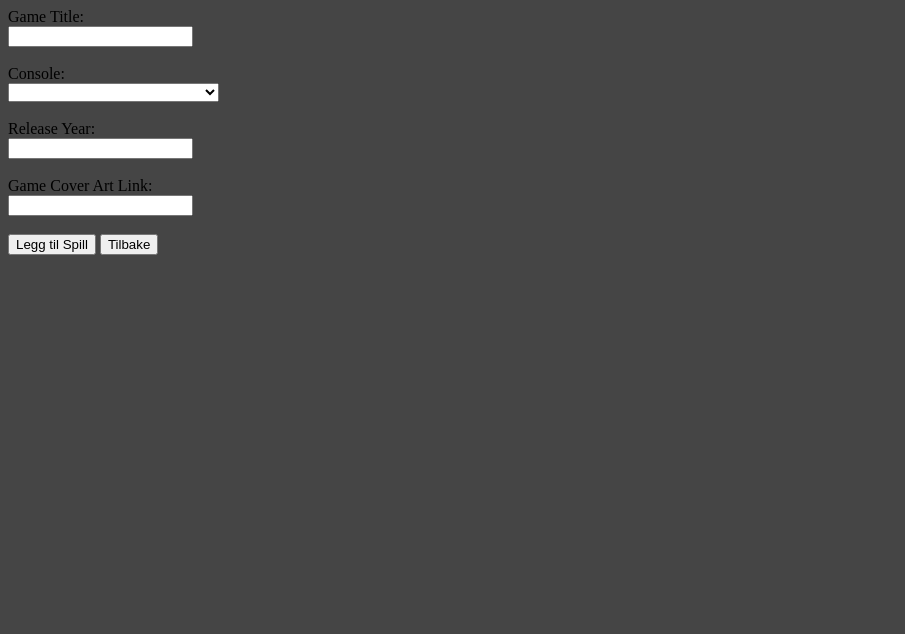
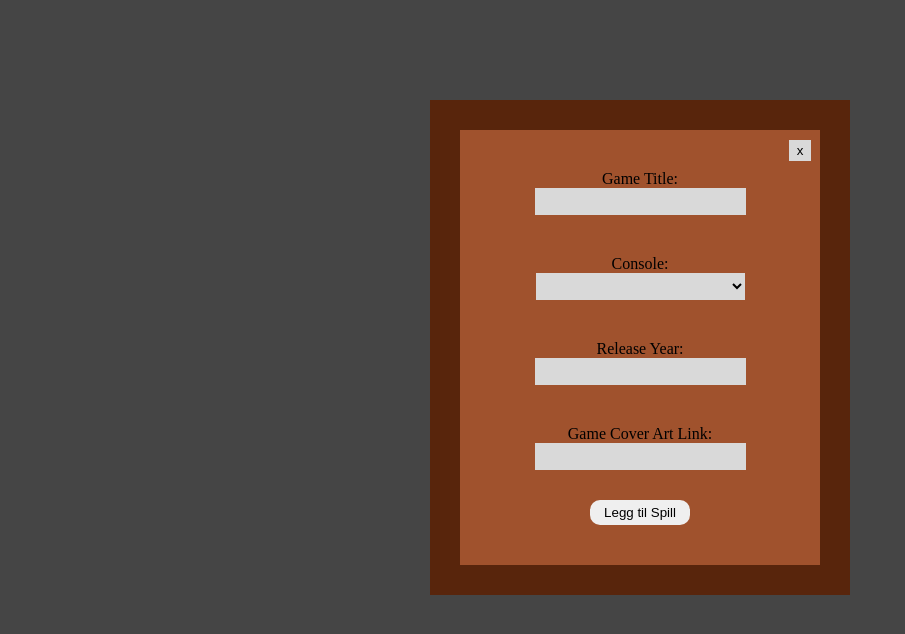
Before and after one commit to TakoyCode/Oppgave-Spillbiblotek, a plain HTML site: page index.html in a window 1280 px wide. Both pictures are taken after a click on the button "Legg til spill". Shown: the whole page, without its empty margins (0-905 px from the left). Drawn offline with Linux system fonts and the light colour scheme.

Commit message:
Made addGameView Prettier

```diff
--- a/addGameView.js
+++ b/addGameView.js
@@ -1,17 +1,19 @@
-// addGameView();
+//addGameView();
 function addGameView() {
     const app = document.getElementById('app');
     let html = ``;
 
     html += /*HTML*/ `
-    <div>
-        <div>
+    <div class="addGameViewContainer">
+        <div class="addGameViewBackground">
+            <button class="addGameViewExitButton" onclick="mainView()">x</button>
+
+            <div class="addGameViewInputDiv">
+                <div class="addGameViewInputText">
                     <div>Game Title:</div>
                     <input type="text" oninput="gameTitleInput = this.value" value = "${gameTitleInput}"/>
                 </div>
-        <br/>
-
-        <div>
+                <div class="addGameViewInputText">
                     <div>Console:</div>
                     <select onchange="gameConsoleInput = this.value;">
                         <option>${gameConsoleInput}</option>
@@ -20,22 +22,18 @@ function addGameView() {
                         <option>Game Cube</option>
                     </select>
                 </div>
-        <br/>
-
-        <div>
+                <div class="addGameViewInputText">
                     <div>Release Year:</div>
                     <input type="number" oninput="gameReleaseYearInput = this.value" value = "${gameReleaseYearInput}"/>
                 </div>
-        <br/>
-
-        <div>
+                <div class="addGameViewInputText">
                     <div>Game Cover Art Link:</div>
                     <input type="text" oninput="gameImageInput = this.value" value = "${gameImageInput}"/>
                 </div>
-        <br/>
+            </div>
 
-        <button onclick="addNewGame()">Legg til Spill</button>
-        <button onclick="mainView()">Tilbake</button>
+            <button class="addGameViewAddGameButton" onclick="addNewGame()">Legg til Spill</button>
+        </div>
     </div>
 
     `;
--- a/styles.css
+++ b/styles.css
@@ -121,3 +121,65 @@ body {
     box-shadow: 0px 0px 0px 5px black inset;
      */
 }
+
+.addGameViewContainer {
+    display: flex;
+    align-items: center;
+    justify-content: center;
+    margin-top: 100px;
+}
+
+.addGameViewBackground {
+    display: flex;
+    flex-direction: column;
+    align-items: center;
+
+    background-color: rgb(160, 82, 45);
+    border: 30px solid rgb(88, 37, 12);
+    width: 280px;
+    padding: 40px;
+    gap: 15px;
+}
+
+.addGameViewInputDiv {
+    display: flex;
+    flex-direction: column;
+    gap: 40px;
+}
+
+.addGameViewInputText {
+    display: flex;
+    flex-direction: column;
+    align-items: center;
+}
+
+.addGameViewInputText>input {
+    height: 25px;
+    width: 207px;
+    background-color: rgb(217, 217, 217);
+    border: 0;
+}
+
+.addGameViewInputText>select {
+    height: 27px;
+    background-color: rgb(217, 217, 217);
+    border: 0;
+}
+
+.addGameViewAddGameButton {
+    cursor: pointer;
+    width: 100px;
+    height: 25px;
+    border-radius: 10px;
+    border: 0px;
+    margin-top: 15px;
+}
+
+.addGameViewExitButton {
+    cursor: pointer;
+    position: absolute;
+    margin-top: -30px;
+    margin-left: 320px;
+    background-color: rgb(217, 217, 217);
+    border: 2px solid rgb(217, 217, 217);
+}
```
Lines whose indentation alone changed are shown as unchanged.
